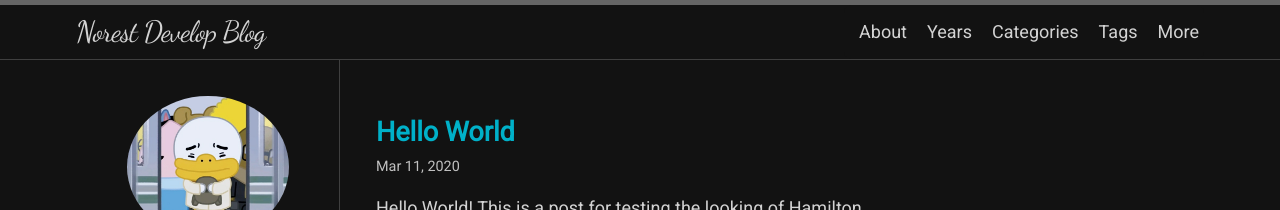
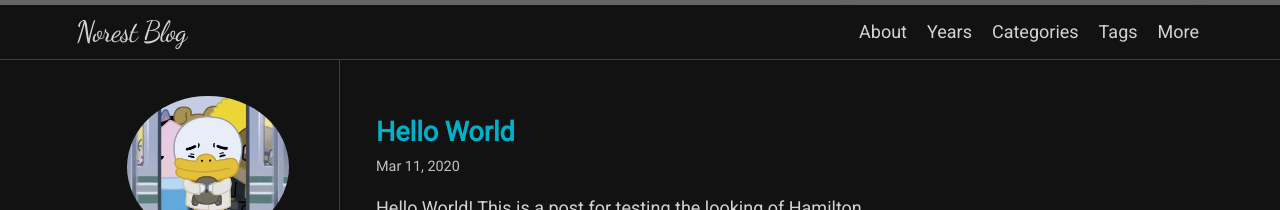
Before and after one commit to Norest73/Norest73.github.io, a Jekyll site: the page built from index.html, in a window 1280 px wide. Shown: the top 210 px of the page. Built offline with Jekyll 4.4.1, drawn with Linux system fonts in a browser that asks for light colours; nearby versions of some CDN libraries; some web fonts are replaced; the list of posts is cut into pages by our own code.

Commit message:
Update _config.yml

```diff
--- a/_config.yml
+++ b/_config.yml
@@ -1,4 +1,4 @@
-title: Norest Develop Blog
+title: Norest Blog
 description: Develop Blog for Data Scientist
 author: Joonhyung Park
 avatar: /profile.png
```
